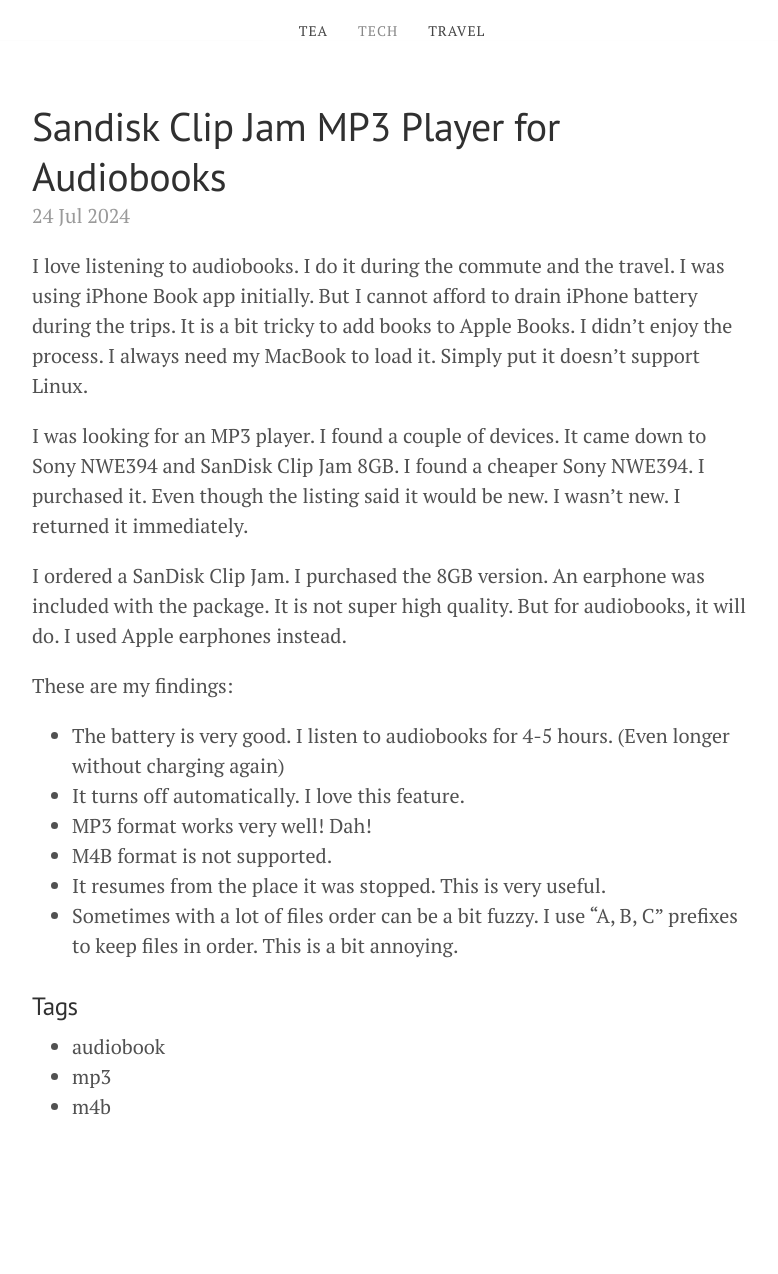
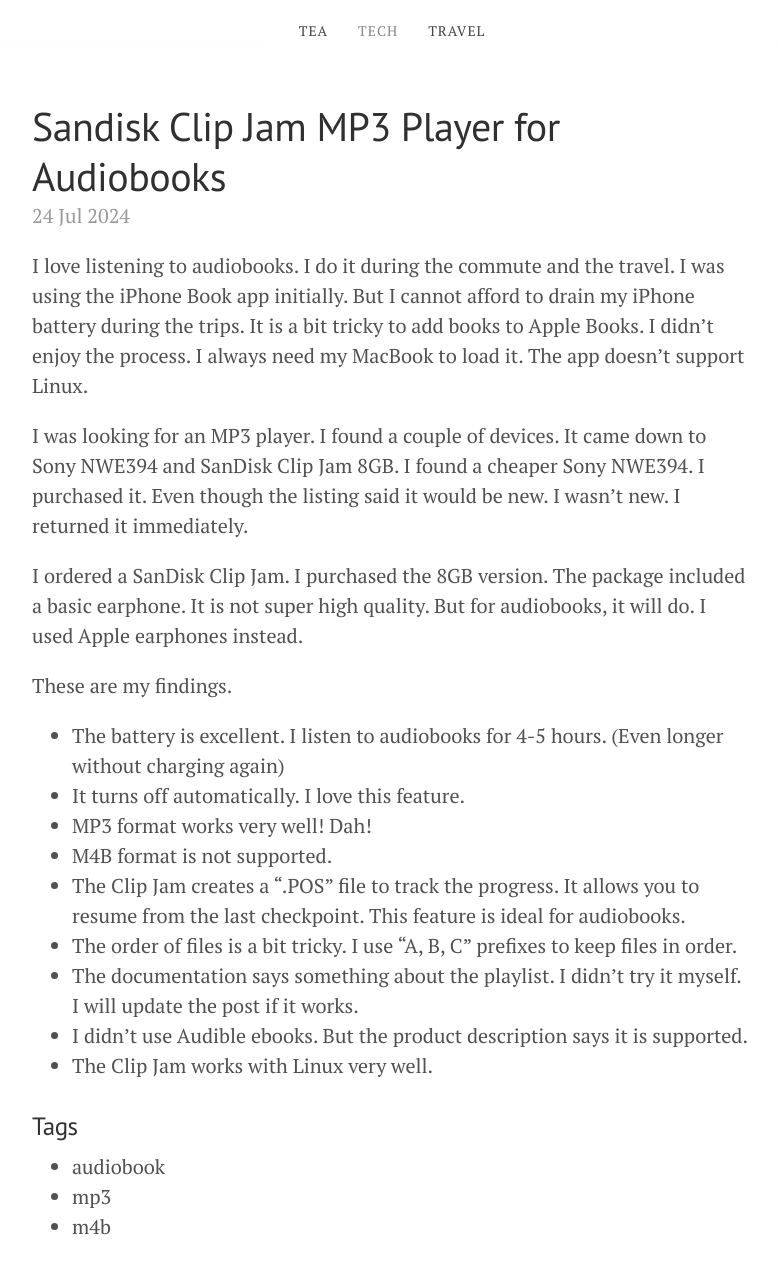
Before and after one commit to dedunu/tech, a Jekyll site: the page built from _posts/2024-07-24-sandisk-clip-jam-audiobooks.md, in a window 1280 px wide and 1322 px high. Shown: the top 1274 px of the window, without its empty margins (248-1026 px from the left). Built offline with Jekyll 4.4.1, drawn with Linux system fonts in a browser that asks for light colours.

Commit message:
Update 2024-07-24-sandisk-clip-jam-audiobooks.md
Signed-off-by: Dedunu Dhananjaya <hello@dedunu.info>

```diff
--- a/_posts/2024-07-24-sandisk-clip-jam-audiobooks.md
+++ b/_posts/2024-07-24-sandisk-clip-jam-audiobooks.md
@@ -3,20 +3,22 @@
 title: "Sandisk Clip Jam MP3 Player for Audiobooks"
 ---
 
-I love listening to audiobooks. I do it during the commute and the travel. I was using iPhone Book app initially. But I cannot afford to drain iPhone battery during the trips. It is a bit tricky to add books to Apple Books. I didn't enjoy the process. I always need my MacBook to load it. Simply put it doesn't support Linux.
+I love listening to audiobooks. I do it during the commute and the travel. I was using the iPhone Book app initially. But I cannot afford to drain my iPhone battery during the trips. It is a bit tricky to add books to Apple Books. I didn't enjoy the process. I always need my MacBook to load it. The app doesn't support Linux.
 
 I was looking for an MP3 player. I found a couple of devices. It came down to Sony NWE394 and SanDisk Clip Jam 8GB. I found a cheaper Sony NWE394. I purchased it. Even though the listing said it would be new. I wasn't new. I returned it immediately.
 
-I ordered a SanDisk Clip Jam. I purchased the 8GB version. An earphone was included with the package. It is not super high quality. But for audiobooks, it will do. I used Apple earphones instead.
+I ordered a SanDisk Clip Jam. I purchased the 8GB version. The package included a basic earphone. It is not super high quality. But for audiobooks, it will do. I used Apple earphones instead.
 
-These are my findings:
-- The battery is very good. I listen to audiobooks for 4-5 hours. (Even longer without charging again)
+These are my findings.
+- The battery is excellent. I listen to audiobooks for 4-5 hours. (Even longer without charging again)
 - It turns off automatically. I love this feature.
 - MP3 format works very well! Dah!
 - M4B format is not supported.
-- It resumes from the place it was stopped. This is very useful.
-- Sometimes with a lot of files order can be a bit fuzzy. I use "A, B, C" prefixes to keep files in order. This is a bit annoying.
-
+- The Clip Jam creates a ".POS" file to track the progress. It allows you to resume from the last checkpoint. This feature is ideal for audiobooks.
+- The order of files is a bit tricky. I use "A, B, C" prefixes to keep files in order.
+- The documentation says something about the playlist. I didn't try it myself. I will update the post if it works.
+- I didn't use Audible ebooks. But the product description says it is supported.
+- The Clip Jam works with Linux very well.
 
 ### Tags
 
```
